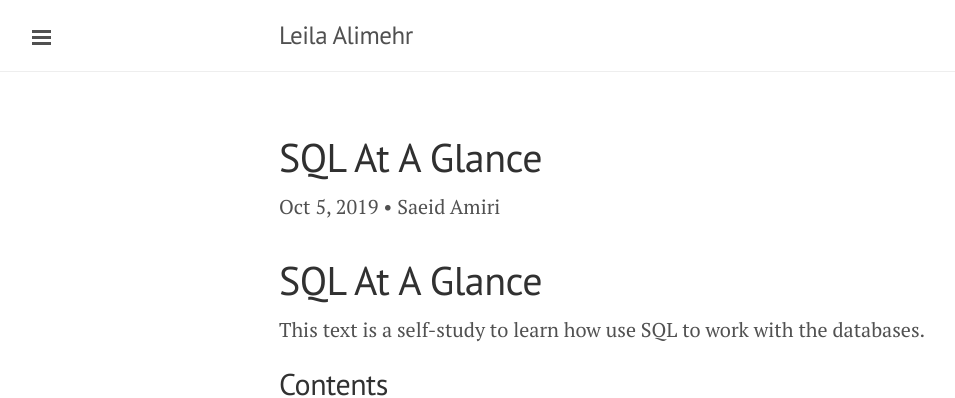
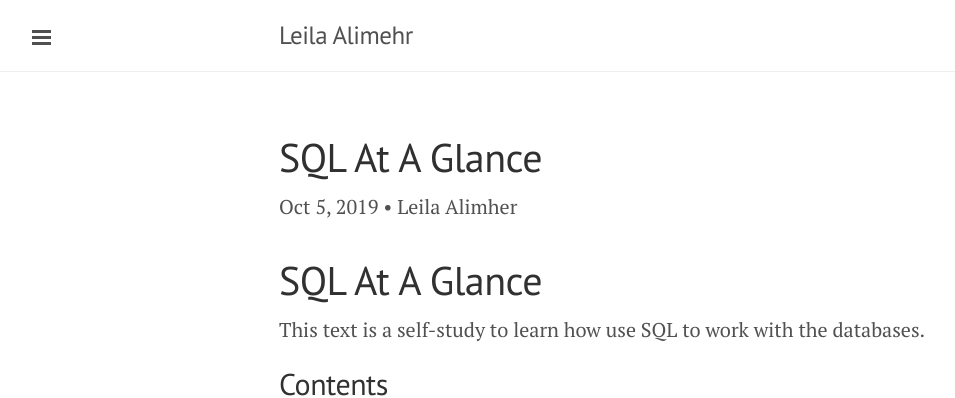
Before and after one commit to leilaalimehr/leilaalimehr.github.io, a Jekyll site: the page built from _posts/2019-10-05-SQL-At-A-Glance.md, in a window 1280 px wide and 900 px high. Shown: the top 398 px of the window, without its empty margins (1-956 px from the left). Built offline with Jekyll 4.4.1, drawn with Linux system fonts in a browser that asks for light colours; nearby versions of some CDN libraries; our own code applies the rules of GitHub Pages for plain Markdown files; comment, search, counter and statistics services are not loaded.

Commit message:
Update 2019-10-05-SQL-At-A-Glance.md

```diff
--- a/_posts/2019-10-05-SQL-At-A-Glance.md
+++ b/_posts/2019-10-05-SQL-At-A-Glance.md
@@ -2,7 +2,7 @@
 title: SQL At A Glance
 description: A brief introduction of SQL
 date: 2019-10-05
-author: Saeid Amiri
+author: Leila Alimher
 published: true
 tags: SQL R Python
 categories: [blog]
```
